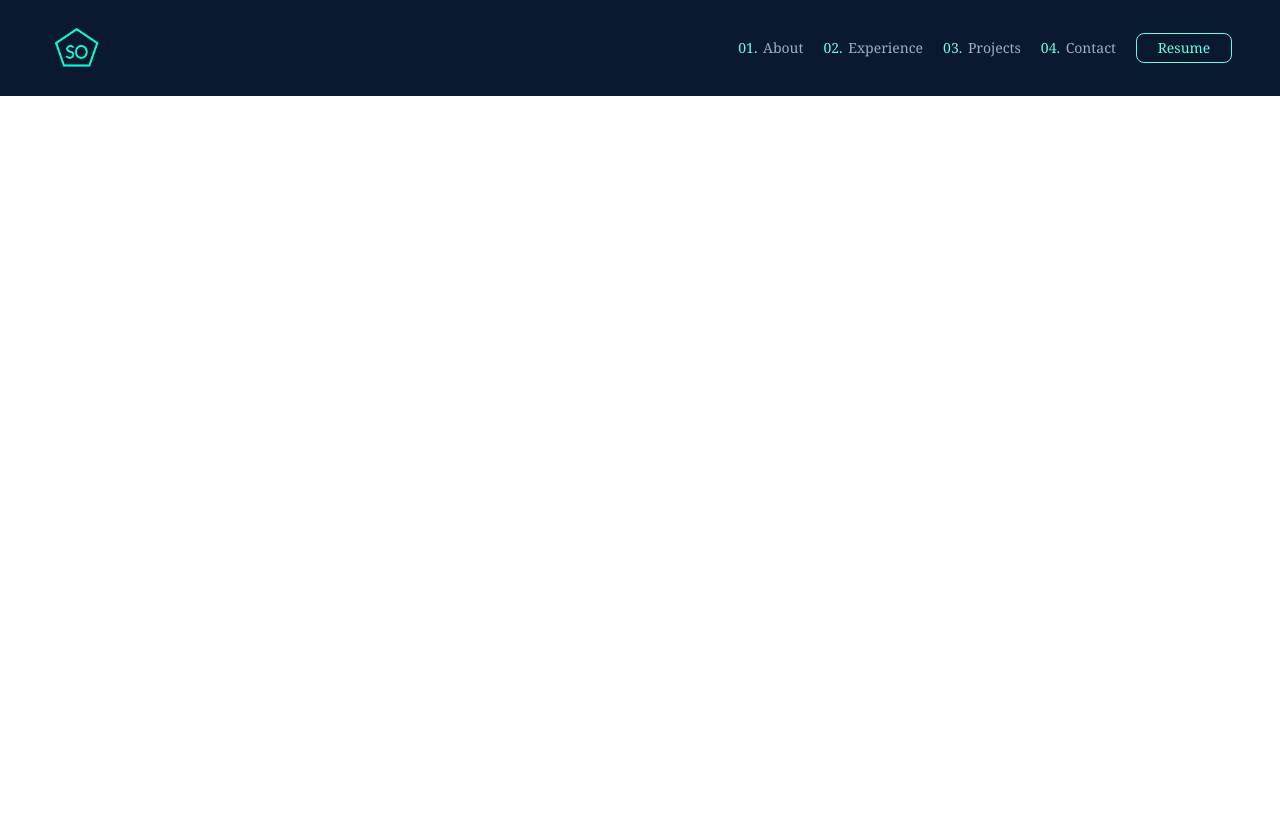
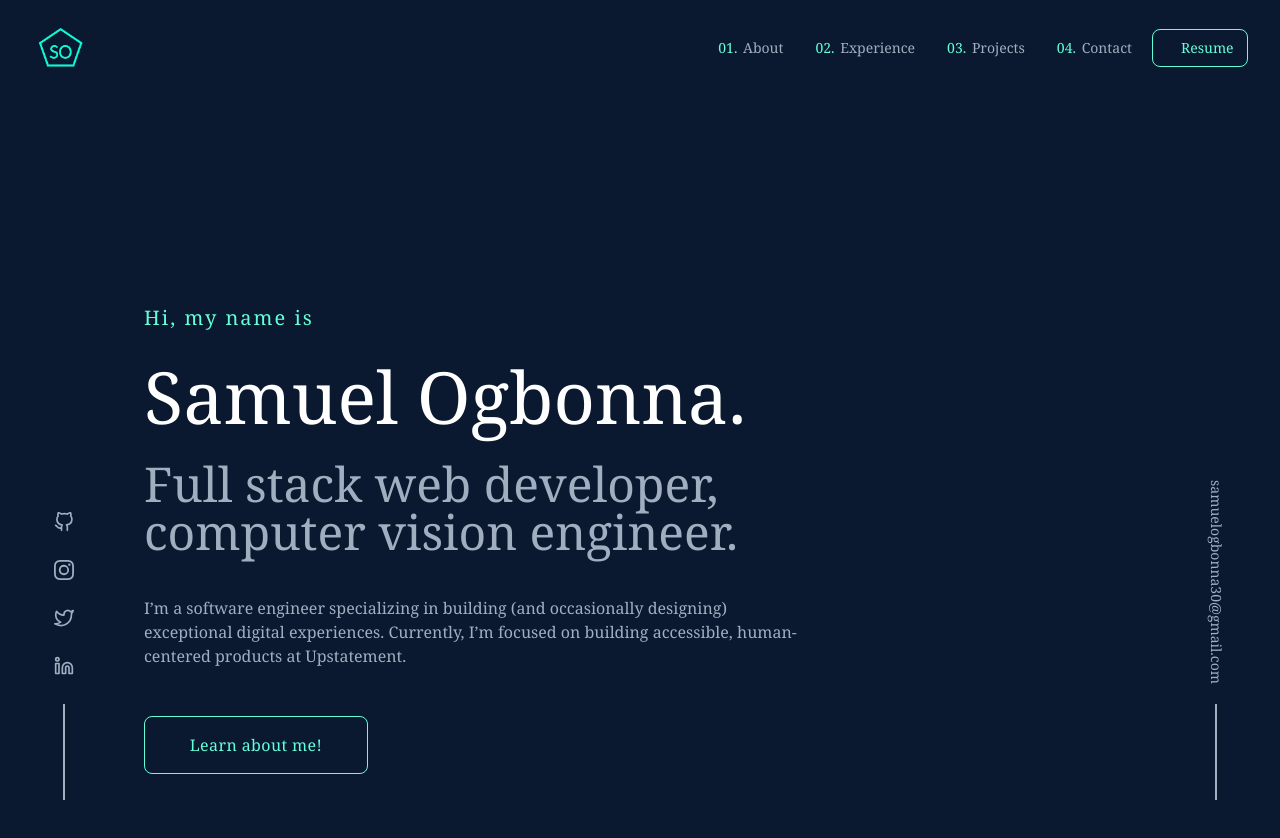
Before and after one commit to chimaOG/developer_portfolio, a React (Create React App) app: page / in a window 1280 px wide. Shown: the top 838 px of the page. Before the commit the page ends 800 px from the top, so only its background shows below. Built offline with nearby package versions, Linux system fonts and the light colour scheme.

Commit message:
Banner completed

```diff
--- a/src/App.js
+++ b/src/App.js
@@ -2,16 +2,23 @@ import Headroom from 'react-headroom';
 import './App.css';
 
 import Header from './components/Header';
+import LeftFixed from './components/LeftFixed';
+import RightFixed from './components/RightFixed';
+import Banner from './components/Banner';
+
+
 
 function App() {
   return (
-    <div className="root bg-background">
+    <div className="root bg-background font-serif">
       <Headroom className = 'w-full z-30'>
         <Header />
       </Headroom>
 
-      <main>
-
+      <main className = 'px-12 md:px-24 lg:px-36 mt-52 h-screen bg-background'>
+        <LeftFixed />
+        <RightFixed />
+        <Banner />
       </main>
     </div>
   );
--- /dev/null
+++ b/src/components/Banner.js
@@ -0,0 +1,25 @@
+import React from 'react'
+
+const Banner = () => {
+    return (
+        <div className='my-36'>
+            <p className = 'text-light_green text-xl tracking-widest'>Hi, my name is</p>
+
+            <h1 className = 'text-white text-7xl mt-7'>Samuel Ogbonna.</h1>
+
+            <p className = 'text-text_grey text-5xl mt-7 w-4/5 lg:w-4/6'>Full stack web developer, computer vision engineer.</p>
+
+            <p className = 'text-text_grey text-base mt-10 w-4/6  '>
+                I’m a software engineer specializing in building (and occasionally designing) exceptional digital
+                experiences. Currently, I’m focused on building accessible, human-centered products at Upstatement.
+            </p>
+
+            <button className = 'mt-12 border border-light_green text-light_green text-base tracking-wide rounded-lg px-7 py-4 w-56 font-serif hover:bg-dark_green'>
+                Learn about me!
+            </button>
+
+        </div>
+    )
+}
+
+export default Banner
--- a/src/components/Header.js
+++ b/src/components/Header.js
@@ -18,7 +18,7 @@ const Header = () => {
 
     return (
         <div className='h-24 flex w-full bg-background bg-opacity-50 z-40'>
-            <nav className='w-full flex items-center justify-between px-12'>
+            <nav className='w-full flex items-center justify-between px-8'>
                 <div className='text-light_green'>
                     <img src={logo} className = 'w-14'/>
                 </div>
@@ -28,7 +28,7 @@ const Header = () => {
                     <HeaderLink address = {'#'} num = {'02.'} title = {'Experience'}/>
                     <HeaderLink address = {'#'} num = {'03.'} title = {'Projects'}/>
                     <HeaderLink address = {'#'} num = {'04.'} title = {'Contact'}/>
-                    <button className = 'border border-light_green text-light_green text-sm ml-5 rounded-lg p-1 w-24 font-serif '>
+                    <button className = 'border border-light_green text-light_green text-sm ml-5 rounded-lg px-7 py-2 w-24 font-serif hover:bg-dark_green'>
                         Resume
                     </button>
                 </div>
--- a/src/components/HeaderLink.js
+++ b/src/components/HeaderLink.js
@@ -3,7 +3,7 @@ import React from 'react'
 const HeaderLink = ({address, num, title, aligning}) => {
     return (
 
-         <a href = {address} className='ml-5'>
+         <a href = {address} className='ml-8'>
             <p className={`text-text_grey hover:text-light_green text-sm font-serif ${aligning} `}>
                  <span className='text-light_green mr-0.5'>{num} </span> {title}
             </p>
--- /dev/null
+++ b/src/components/LeftFixed.js
@@ -0,0 +1,21 @@
+import React from 'react'
+
+import {BsInstagram} from 'react-icons/bs';
+import {FiGithub} from 'react-icons/fi';
+import {FiTwitter} from 'react-icons/fi';
+import {FiLinkedin} from 'react-icons/fi';
+
+const LeftFixed = () => {
+    return (
+        <div className='hidden md:flex flex-col text-xl justify-between items-center fixed bottom-0 md:left-5 lg:left-11 w-10 h-72 text-text_grey '>
+          <a href = '#' target='blank'> <FiGithub className='hover:text-light_green hover:-translate-y-2' />  </a>
+          <a href = '#' target='blank'> <BsInstagram className='hover:text-light_green hover:-translate-y-2' />  </a>
+          <a href = '#' target='blank'> <FiTwitter className='hover:text-light_green hover:-translate-y-2' />  </a>
+          <a href = '#' target='blank'> <FiLinkedin className='hover:text-light_green hover:-translate-y-2' />  </a>
+          <div className = 'w-0.5 bg-text_grey h-24'> </div>
+
+        </div>
+    )
+}
+
+export default LeftFixed
--- /dev/null
+++ b/src/components/RightFixed.js
@@ -0,0 +1,12 @@
+import React from 'react'
+
+const RightFixed = () => {
+    return (
+        <div className='hidden md:flex flex-col text-xl justify-end items-center fixed bottom-0 md:right-5 lg:right-11 w-10 h-72 text-text_grey '>
+          <a href = '#' target='blank'> <p className='hover:text-light_green hover:-translate-y-2 rotate-90 text-sm'>samuelogbonna30@gmail.com</p> </a>
+          <div className = 'w-0.5 bg-text_grey h-24 mt-28'> </div>
+        </div>
+    )
+}
+
+export default RightFixed
--- a/src/components/SliderNav.js
+++ b/src/components/SliderNav.js
@@ -8,7 +8,7 @@ import HeaderLink from './HeaderLink';
 const SliderNav = ({hideMenu}) => {
     return (
         <div className='flex fixed top-0 right-0 h-screen w-full'>
-            <div className='w-1/4  sm:w-2/4 blur-lg'>
+            <div className='w-1/4  sm:w-2/4 blur-lg' onClick={() => hideMenu('false')} >
 
             </div>
 
--- a/src/index.css
+++ b/src/index.css
@@ -11,6 +11,7 @@ body, ul {
 #root,
 #docs-root {
   --light_green: #64ffda;
+  --dark_green: #323f3c;
   --text_grey: #a0aec0;
   --text_dark_grey: #707b8d;
   --background: #0a192f;
--- a/tailwind.config.js
+++ b/tailwind.config.js
@@ -4,6 +4,7 @@ module.exports = {
     extend: {
       colors: {
         light_green: "var(--light_green)",
+        dark_green: "var(--dark_green)",
         text_grey: "var(--text_grey)",
         text_dark_grey: "var(--text_dark_grey)",
         background: "var(--background)",
```
